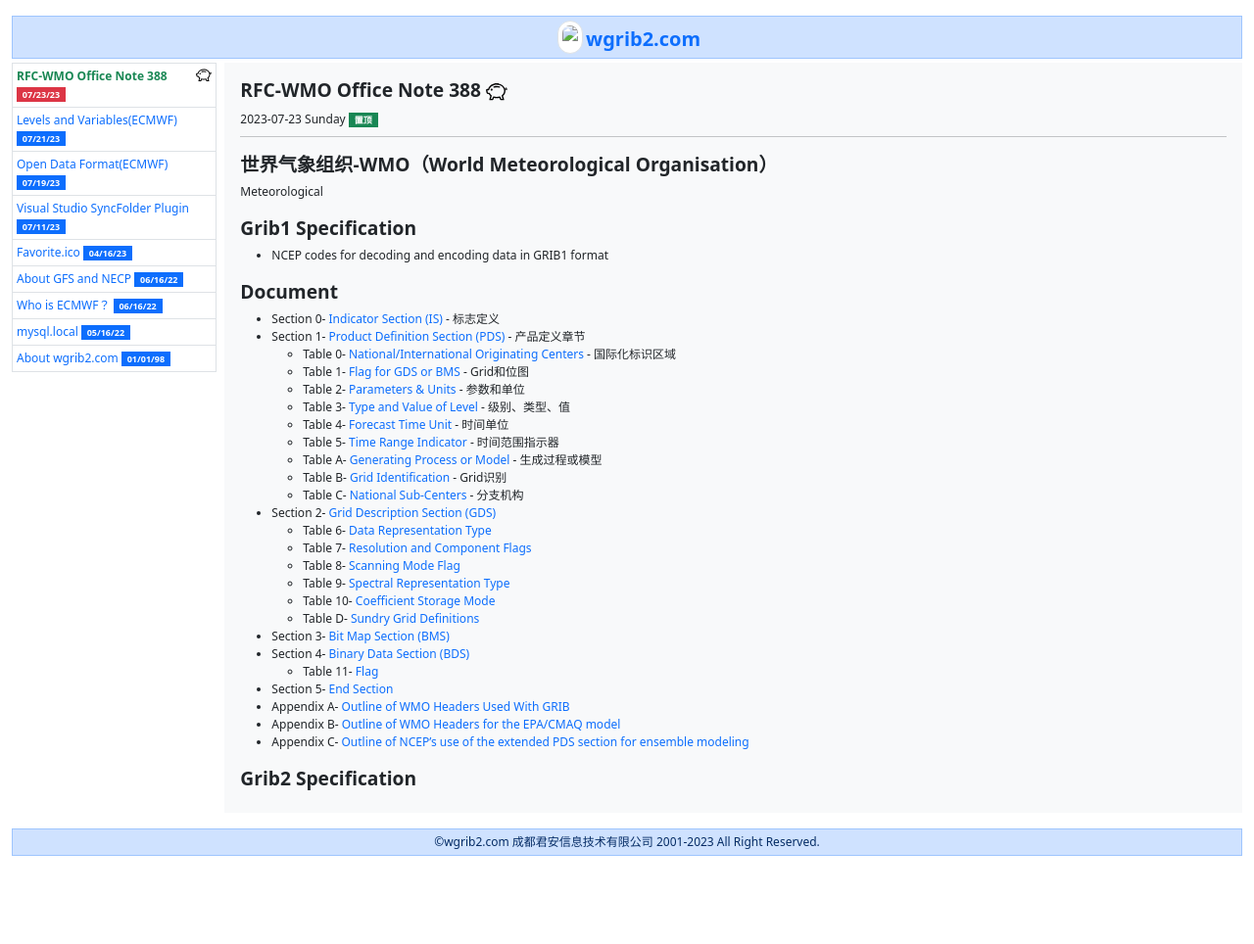
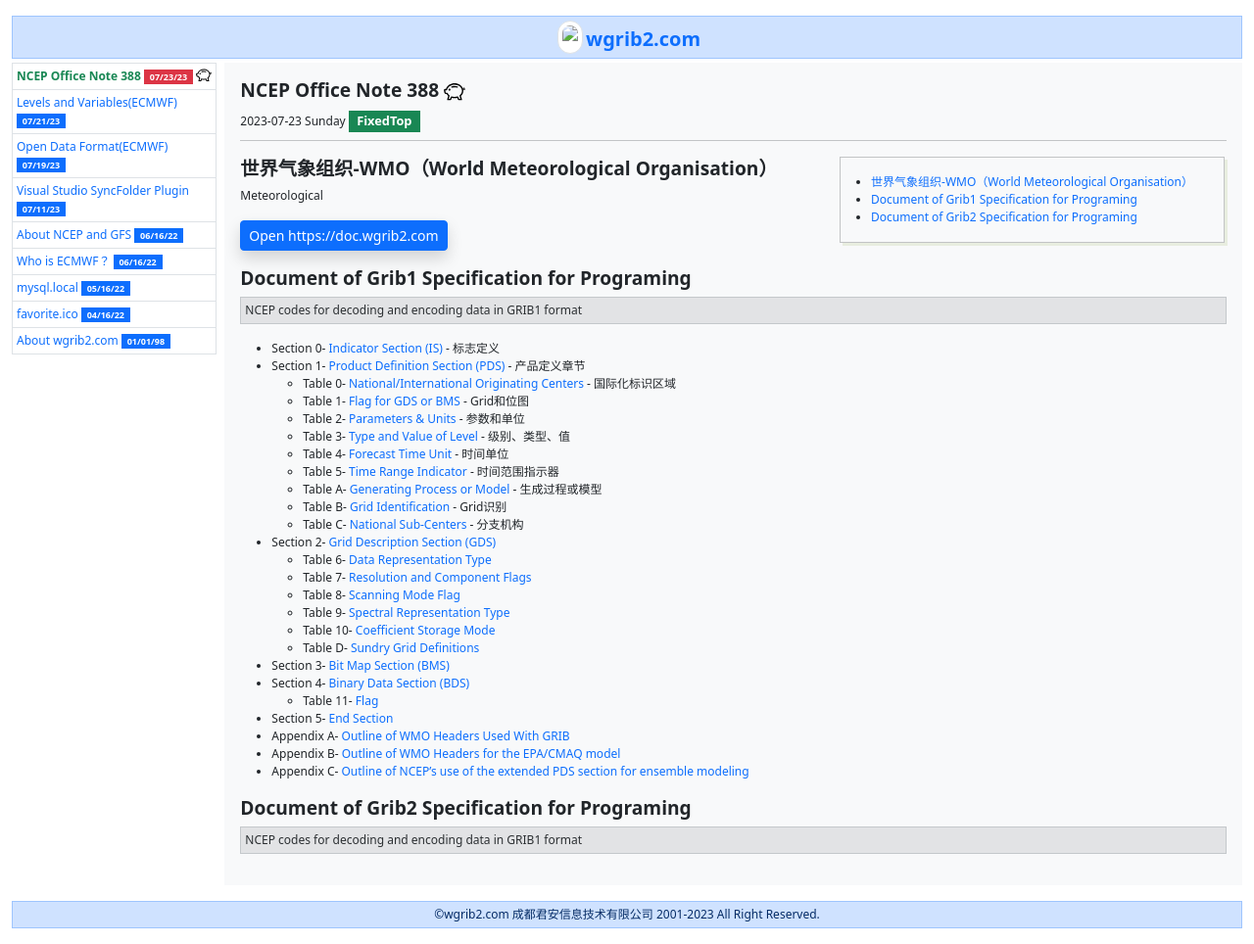
Before and after one commit to helloyuzz/wgrib2.com, a Jekyll site: the page built from _posts/2023-07-23-NCEP Office Note 388.md, in a window 1280 px wide. Shown: the whole page at 98% size. Built offline with Jekyll 4.4.1, drawn with Linux system fonts in a browser that asks for light colours; before the commit the page ends 900 px from its top, so only the background shows below that.

Commit message:
doc.wgrib2.com

```diff
--- a/_includes/head.html
+++ b/_includes/head.html
@@ -47,6 +47,9 @@
     a {
       text-decoration: none;
     }
+    .fs-8{
+      font-size: 0.8rem!important;
+    }
 
     div[showContent="true"]>ul:first-child {
       position: fixed;
--- a/_layouts/post.html
+++ b/_layouts/post.html
@@ -17,18 +17,9 @@
           <img src="/assets/piggy.svg" class="fw-bold text-danger" style="width: 22px;" title="该课题已置顶">
           {% endif %}
         </h3>
-          <!-- {% if page.tips %}
-          <nav aria-label="breadcrumb">
-            <ol class="breadcrumb m-0">
-              {% for tip in page.tips %}
-              <li class="breadcrumb-item active fw-bold" aria-current="page">{{ tip }}</li>
-              {% endfor %}
-            </ol>
-          </nav>
-          {% endif %} -->
         {{ page.date | date: "%Y-%m-%d %A" }}
         {% if page.fixtop == true %}
-        <span class="badge text-bg-success rounded-0">置顶</span>
+        <span class="badge text-bg-success rounded-0 fs-8">FixedTop</span>
         {% endif %}
         <hr class="mt-2 mb-3">
         <div showContent="true" class="">
--- a/_posts/2022-06-16-Who is GFS.md
+++ b/_posts/2022-06-16-Who is GFS.md
@@ -1,11 +1,11 @@
 ---
-title: About GFS and NECP
+title: About NCEP and GFS
 fixtop: false
 layout: post
 ---
 <table>
     <tr>
-        <td><img src="https://www.emc.ncep.noaa.gov/GFS/gifs/gfs4c.png" width="300px"></td>
+        <td><img src="https://www.emc.ncep.noaa.gov/GFS/gifs/gfs4c.png" width="268px"></td>
         <td><img src="https://www.nco.ncep.noaa.gov/images/ncep_logo.gif"></td>
     </tr>
     <tr>
--- a/_posts/2023-07-23-Office Note 388.md
+++ b/_posts/2023-07-23-NCEP Office Note 388.md
@@ -1,16 +1,24 @@
 ---
-title: RFC-WMO Office Note 388
+title: NCEP Office Note 388
 layout: post
 fixtop: true
 ---
+<!-- TOC -->
 
+- [世界气象组织-WMO（World Meteorological Organisation）](#%E4%B8%96%E7%95%8C%E6%B0%94%E8%B1%A1%E7%BB%84%E7%BB%87-wmoworld-meteorological-organisation)
+- [Document of Grib1 Specification for Programing](#document-of-grib1-specification-for-programing)
+- [Document of Grib2 Specification for Programing](#document-of-grib2-specification-for-programing)
+
+<!-- /TOC -->
 ### 世界气象组织-WMO（World Meteorological Organisation）
 Meteorological
 
-### Grib1 Specification
-- NCEP codes for decoding and encoding data in GRIB1 format
+<a class="btn btn-sm btn-primary shadow" href="https://doc.wgrib2.com" target="_blank">Open https://doc.wgrib2.com</a>
 
-### Document
+### Document of Grib1 Specification for Programing
+<div class="alert alert-secondary p-1 rounded-0" role="alert">
+    NCEP codes for decoding and encoding data in GRIB1 format
+</div>
 - Section 0- [Indicator Section (IS)](https://www.nco.ncep.noaa.gov/pmb/docs/on388/section0.html){:target="_blank"} - 标志定义
 - Section 1- [Product Definition Section (PDS)](https://www.nco.ncep.noaa.gov/pmb/docs/on388/section1.html){:target="_blank"} - 产品定义章节
     - Table 0- [National/International Originating Centers](https://www.nco.ncep.noaa.gov/pmb/docs/on388/table0.html){:target="_blank"} - 国际化标识区域
@@ -39,4 +47,8 @@
 
 
 
-### Grib2 Specification
+### Document of Grib2 Specification for Programing
+
+<div class="alert alert-secondary p-1 rounded-0" role="alert">
+    NCEP codes for decoding and encoding data in GRIB1 format
+</div>
```
Also changed, not shown: other parts of _posts/2022-06-16-Who is GFS.md (+1 -1 lines), _posts/2022-04-16-Favorites Icon.md (renamed from _posts/2023-04-16-Favorites Icon.md, +14 -3 lines), _posts/2023-07-11-Visual Studio Extention SyncFolder.md (+9 -3 lines).
